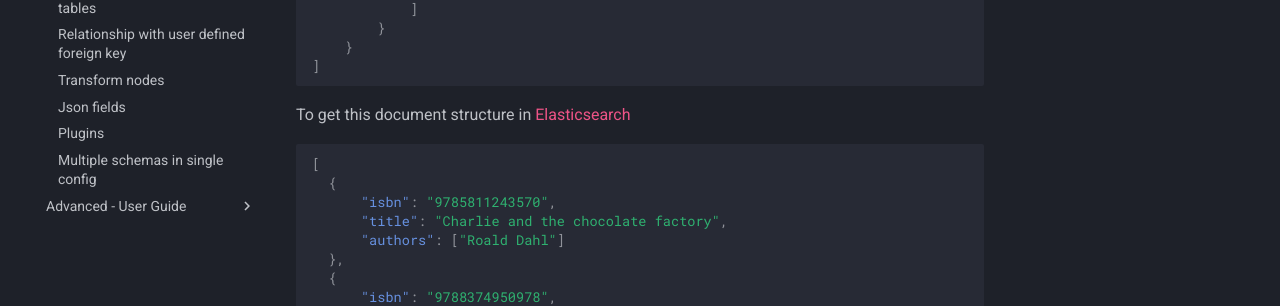
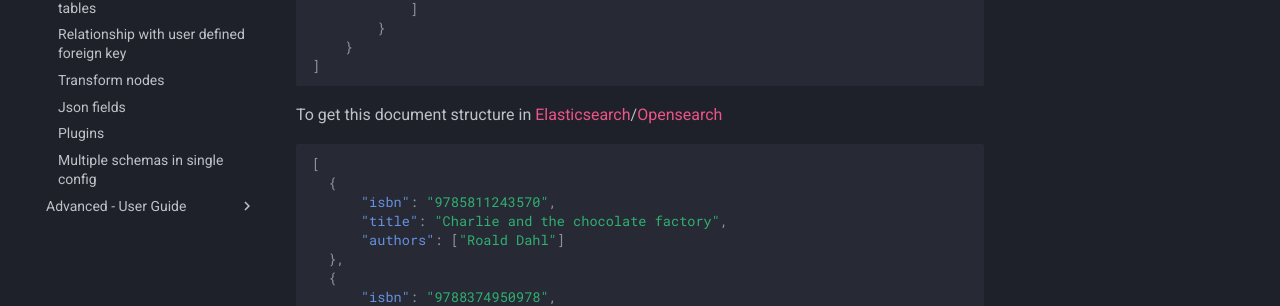
Before and after one commit to toluaina/toluaina.github.io, an MkDocs documentation site: the page built from docs/tutorial/using-labels.md, in a window 1280 px wide and 1194 px high. Shown: the part 616-922 px from the top of the window. Built offline with MkDocs 1.6.1 and Material for MkDocs 9.7.7, drawn with Linux system fonts in a browser that asks for light colours; comment, search, counter and statistics services are not loaded.

Commit message:
updated label secction

````diff
--- a/docs/tutorial/using-labels.md
+++ b/docs/tutorial/using-labels.md
@@ -28,7 +28,7 @@ We can simply define this [JSON](https://jsonapi.org) schema.
 ]
 ```
 
-To get this document structure in [Elasticsearch](https://www.elastic.co/products/elastic-stack)
+To get this document structure in [Elasticsearch](https://www.elastic.co/products/elastic-stack)/[Opensearch](https://opensearch.org/)
 
 ```JSON
 [
````
